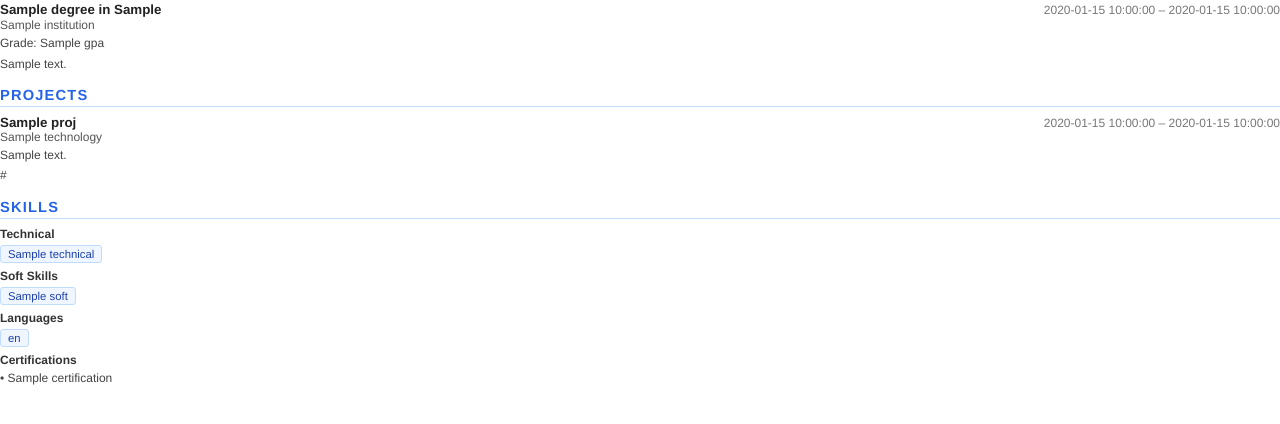
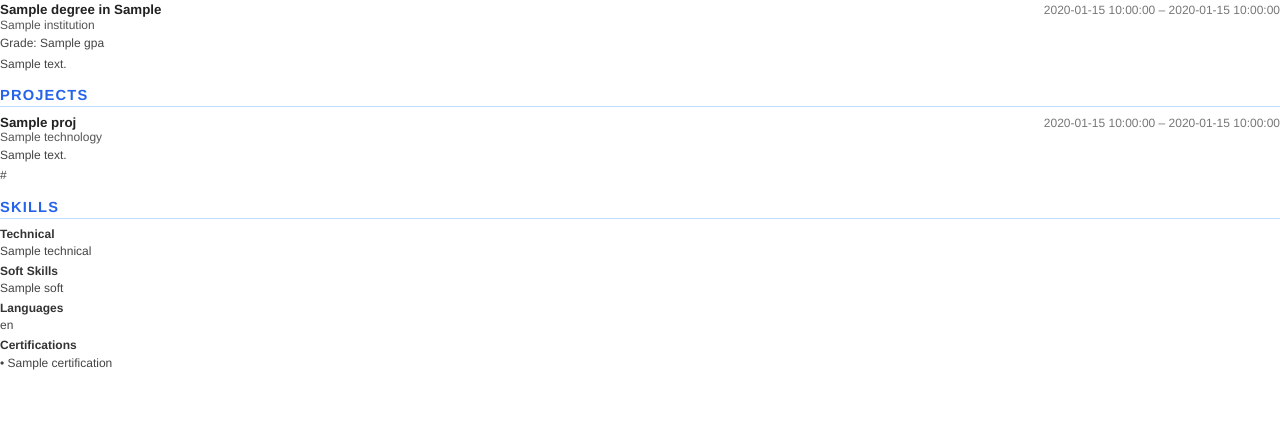
Before and after one commit to Spooky312/ICT2216_CVBuilder, a Flask app: template backend/app/templates/resumes/modern.html in a window 1280 px wide. Shown: the part 238-662 px from the top of the page. Run offline with Flask 3, Linux system fonts and the light colour scheme; the template is opened without the code that fills it: most values are stand-ins (such as "Sample title", 1, 10 or a date in 2020); parts of the project's set-up code (start-up, migrations or seed data) failed here and were passed over.

Commit message:
minor changes to modern template; changed the file docker-compose was pointing to
changed modern template to bullet points instead of the boxes in boxes; changed docker-compose to point to .env instead of .env.example

```diff
--- a/backend/app/templates/resumes/modern.html
+++ b/backend/app/templates/resumes/modern.html
@@ -24,9 +24,7 @@
   .entry-desc { font-size: 9pt; color: #444; margin-top: 3px; line-height: 1.45; white-space: pre-line; }
   ul.achievements { margin: 4px 0 0 14px; }
   ul.achievements li { font-size: 9pt; color: #444; margin-bottom: 2px; line-height: 1.4; }
-  .skills-grid { display: flex; flex-wrap: wrap; gap: 4px; margin-top: 4px; }
-  .skill-tag { background: #eff6ff; border: 1px solid #bfdbfe; border-radius: 3px;
-               padding: 2px 7px; font-size: 8.5pt; color: #1e40af; }
+  .skills-row { font-size: 9pt; color: #444; margin-top: 3px; }
   .skill-label { font-weight: 600; font-size: 9pt; margin-top: 6px; margin-bottom: 3px; color: #333; }
 </style>
 </head>
@@ -116,21 +114,15 @@
   <h2>Skills</h2>
   {% if resume.skills.technical %}
   <div class="skill-label">Technical</div>
-  <div class="skills-grid">
-    {% for s in resume.skills.technical %}<span class="skill-tag">{{ s }}</span>{% endfor %}
-  </div>
+  <div class="skills-row">{{ resume.skills.technical | join(', ') }}</div>
   {% endif %}
   {% if resume.skills.soft %}
   <div class="skill-label">Soft Skills</div>
-  <div class="skills-grid">
-    {% for s in resume.skills.soft %}<span class="skill-tag">{{ s }}</span>{% endfor %}
-  </div>
+  <div class="skills-row">{{ resume.skills.soft | join(', ') }}</div>
   {% endif %}
   {% if resume.skills.languages %}
   <div class="skill-label">Languages</div>
-  <div class="skills-grid">
-    {% for s in resume.skills.languages %}<span class="skill-tag">{{ s }}</span>{% endfor %}
-  </div>
+  <div class="skills-row">{{ resume.skills.languages | join(', ') }}</div>
   {% endif %}
   {% if resume.skills.certifications %}
   <div class="skill-label">Certifications</div>
--- a/docker-compose.dev.yml
+++ b/docker-compose.dev.yml
@@ -26,7 +26,7 @@ services:
       context: ./backend
       dockerfile: Dockerfile
     restart: unless-stopped
-    env_file: ./backend/.env.example
+    env_file: ./backend/.env
     environment:
       FLASK_APP: wsgi:app
       FLASK_ENV: development
```
